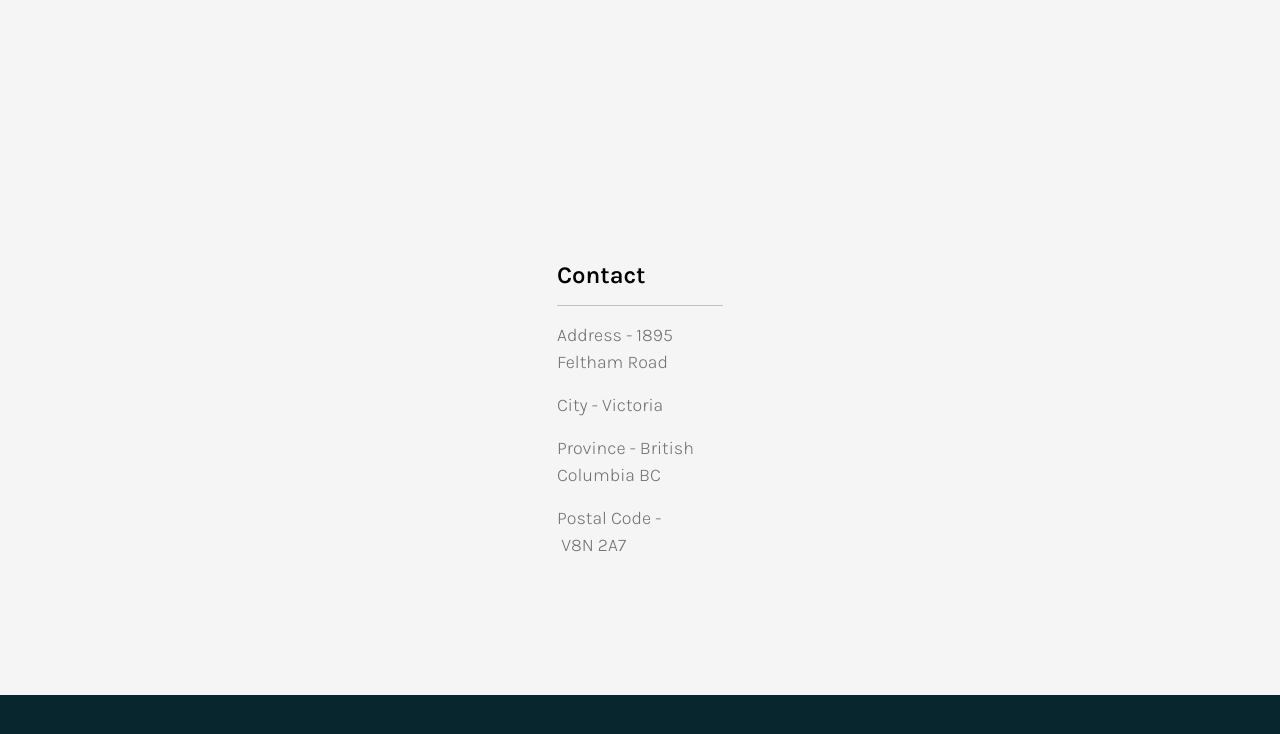
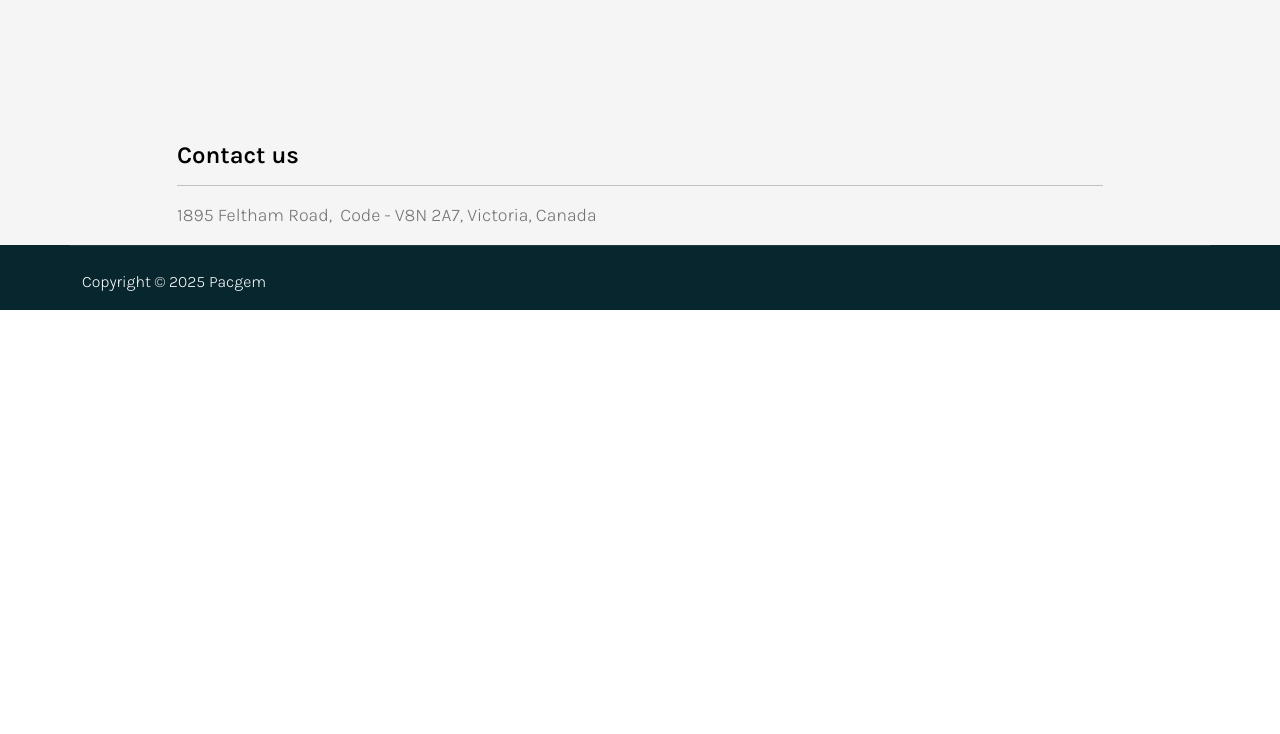
Before and after one commit to shaikhhafiz/Pacgem-Faisal, a plain HTML site: page index.html in a window 1280 px wide. Shown: the part 2014-2748 px from the top of the page. After the commit the page ends 2324 px from the top, so only its background shows below. Drawn offline with Linux system fonts and the light colour scheme.

Commit message:
Fixed some css issues

```diff
--- a/css/tooplate-tween-agency.css
+++ b/css/tooplate-tween-agency.css
@@ -612,8 +612,6 @@ button:focus:not(:focus-visible) {
 -----------------------------------------*/
 .site-footer {
   background: var(--footer-bg-color);
-  padding-top: 100px;
-  padding-bottom: 100px;
 }
 
 .site-footer-bottom {
--- a/index.html
+++ b/index.html
@@ -317,16 +317,13 @@
             </div>
         </section>
 
-        <section class="services section-padding" id="section_4">
+        <section class="services" id="section_4">
             <div class="container">
                 <div class="row">
-                    <div class="col-lg-2 col-12 mx-auto my-lg-0 my-4">
-                        <h5>Contact</h5>
+                    <div class="col-lg-10 col-12 mx-auto my-lg-0 my-4">
+                        <h5>Contact us</h5>
                         <hr>
-                        <p>Address - 1895 Feltham Road</p>
-                        <p>City - Victoria</p>
-                        <p>Province - British Columbia BC</p>
-                        <p>Postal Code - V8N 2A7</p>
+                        <p>1895 Feltham Road,  Code - V8N 2A7, Victoria, Canada</p>
                     </div>
                 </div>
             </div>
@@ -336,9 +333,8 @@
     <footer class="site-footer">
         <div class="container">
             <div class="row">
-                <div class="site-footer-bottom mt-5">
+                <div class="site-footer-bottom">
                     <div class="row pt-4">
-                        <div class="col-lg-5 col-12"></div>
                         <div class="col-lg-6 col-12">
                             <p class="copyright-text tooplate-link">Copyright © 2025 Pacgem</p>
                         </div>
```
Also changed, not shown: 1 other file.
